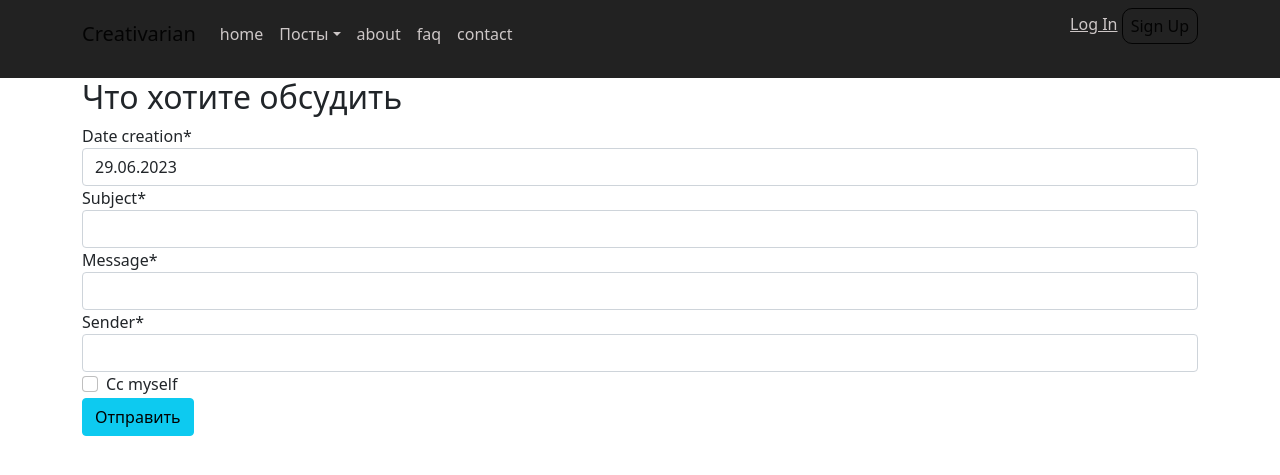
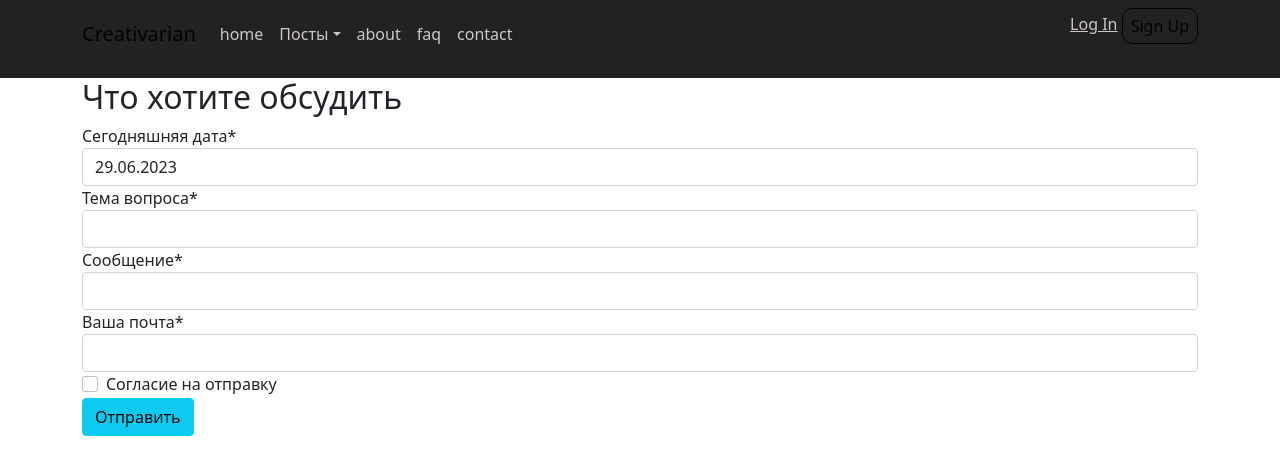
Before and after one commit to odnashestaia/practical_django, a Django app: page /forms_app/contact/ in a window 1280 px wide. Shown: the top 475 px of the page. Run offline with Django 4.2, Linux system fonts and the light colour scheme; some libraries are stand-ins or nearby versions.

Commit message:
формы доделанны, щас тестируем и исправляем

```diff
--- a/forms_app/forms.py
+++ b/forms_app/forms.py
@@ -1,16 +1,18 @@
 from django import forms
 from django.forms import ValidationError
+from django.utils.translation import gettext as _
 import datetime
 
 
 class ContactForm(forms.Form):
-    date_creation = forms.DateField(initial=datetime.date.today())
-    subject = forms.CharField(max_length=100)
-    message = forms.CharField(max_length=500)
-    sender = forms.EmailField()
-    cc_myself = forms.BooleanField(required=False)
+    date_creation = forms.DateField(initial=datetime.date.today(), label='Сегодняшняя дата', label_suffix='23')
+    subject = forms.CharField(max_length=100, label='Тема вопроса')
+    message = forms.CharField(max_length=500, label='Сообщение')
+    sender = forms.EmailField(label='Ваша почта')
+    cc_myself = forms.BooleanField(required=False, label='Согласие на отправку')
 
-    # def clean_date_creation(self):
-    #     date = self.cleaned_data['date_creation']
-    #     if date < datetime.date.today():
-    #         raise ValidationError(_("Invalid val"), code='invalid')
+    def clean_date_creation(self):
+        date = self.cleaned_data['date_creation']
+        if not date == datetime.date.today():
+            raise ValidationError(_('Дата должна быть сегодняшней!'))
+        return date
--- a/forms_app/templates/forms_app/email.html
+++ b/forms_app/templates/forms_app/email.html
@@ -3,6 +3,15 @@
 {% load static %}
 
 {% block content_blog %}
+
+    {% if messages %}
+        <ul class="messages">
+        {% for message in messages %}
+            <li {% if message.tags %} class="{{ message.tags }}{% endif %}">{{ message }}</li>
+        {% endfor %}
+        </ul>
+    {% endif %}
+
     <H2>Что хотите обсудить</H2>
 
     <form method="post">
--- a/forms_app/urls.py
+++ b/forms_app/urls.py
@@ -4,7 +4,6 @@
 
 urlpatterns = [
     path('contact/', contact_send, name='contact'),
-    # path('success/', send_success, name='success')
     # path('user/<str:username>', UserDiscussionListView.as_view(), name='user_discussion_list'),
     # # path('new', DiscussionCreateView.as_view(), name='discussion-view'),
     # path('<str:slug>/<int:pk>/detail', DiscussionDetailView.as_view(), name='discussion-detail'),
--- a/forms_app/views.py
+++ b/forms_app/views.py
@@ -7,26 +7,32 @@
 
 
 def contact_send(request):
-    if request.method == 'GET':
-        form = ContactForm()
-    else:
-        form = ContactForm(request.POST, request.FILES)
-        if form.is_valid():
+    # проверка на post запрос
+    if request.method == 'POST':
+        # если приходит post запрос, то форма заполняется
+        form = ContactForm(request.POST, request.FILES)  # request.POST - обработка post запроса
+        # request.FILES- обработка файлов не обьяснил
+        if form.is_valid():  # проверка на волидность формы для дольнейшего заполнения
+            # добавление в форму данные
             date_creation = form.cleaned_data['date_creation']
             subject = form.cleaned_data['subject']
             message = form.cleaned_data['message']
             sender = form.cleaned_data['sender']
             cc_myself = form.cleaned_data['cc_myself']
-            recipients = ['lapunovn14@gmail.com']
-            if cc_myself:
+            recipients = ['lapunovn14@gmail.com']  # почта откуда отправляется сообщение
+            if cc_myself:  # проверка на добавления на рассылку
                 recipients.append(message)
-        else:
+                try:
+                    send_mail(subject, message, sender, recipients)  # отправка сообщений
+                except BadHeaderError:
+                    return HttpResponse('Неверный email')  # вывод ошибки
+                # return redirect('success')  # переправляем дпользователя на другую страницу
+                form = ContactForm()
+                messages.success(request, 'Сообщение отправленно!')
+        else:  # вывод ошибок
             messages.error(request, 'Error')
+    else:
+        # выдается пустая форма если это get запрос или какой либо еще
+        form = ContactForm()
 
-        try:
-            send_mail(sender, message, cc_myself, recipients)
-        except BadHeaderError:
-            return HttpResponse('Неверный email')
-        return redirect('sucsess')
-
-    return render(request, 'forms_app/email.html', {'form': form})
+    return render(request, 'forms_app/email.html', {'form': form})  # вывод формы в html
--- a/templates/templates_project/navbar.html
+++ b/templates/templates_project/navbar.html
@@ -21,7 +21,7 @@
                     </li>
                     <li class="nav-item"><a class="nav-link" href="faq.html"
                                             style="color: rgba(224,217,217,0.9);">faq </a></li>
-                    <li class="nav-item"><a class="nav-link" href="contact.html" style="color: rgba(224,217,217,0.9);">contact </a>
+                    <li class="nav-item"><a class="nav-link" href="/forms_app/contact" style="color: rgba(224,217,217,0.9);">contact </a>
                     </li>
                 </ul>
                 <p class="ms-auto navbar-text actions"><a class="login" href="login.html"
```
Also changed, not shown: practical_django/settings.py (+7 -6 lines), db_practical_d_1.sqlite3, forms_app/tests/test_contact_form.py (added).
